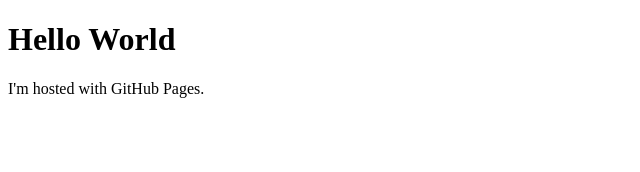
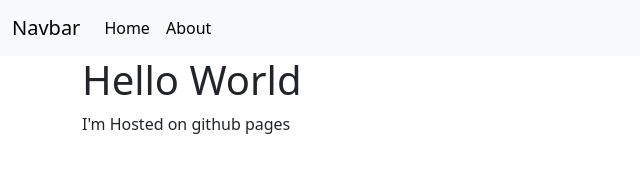
Before and after one commit to Sharma-pratham/Sharma-pratham.github.io, a plain HTML site: page index.html in a window 1280 px wide. Shown: the whole page, without its empty margins (0-640 px from the left). Drawn offline with nearby package versions, Linux system fonts and the light colour scheme.

Commit message:
Added dynamic loading of content
Using v-for loops to generate <li> items to generate all the nav <li> items upon loading.

create another vue app in the bottom script tag.

Also used string intepolation to dynamically load title of the <a> tag of the <li> item.

index.js is just a test I did to add modularity but it didnt as planned.

```diff
--- a/index.html
+++ b/index.html
@@ -1,7 +1,57 @@
 <!DOCTYPE html>
 <html>
+<head>
+    <script src="https://unpkg.com/vue@3/dist/vue.global.js"></script>
+    <link rel="stylesheet" href="https://cdn.jsdelivr.net/npm/bootstrap@5.3.2/dist/css/bootstrap.min.css">
+    <title>Pratham Sharma</title>
+</head>
 <body>
-<h1>Hello World</h1>
-<p>I'm hosted with GitHub Pages.</p>
+
+    <nav id="navBar" class="navbar navbar-expand-lg bg-body-tertiary">
+        <div class="container-fluid">
+          <a class="navbar-brand" href="#">Navbar</a>
+          <button class="navbar-toggler" type="button" data-bs-toggle="collapse" data-bs-target="#navbarNav" aria-controls="navbarNav" aria-expanded="false" aria-label="Toggle navigation">
+            <span class="navbar-toggler-icon"></span>
+          </button>
+          <div class="collapse navbar-collapse" id="navbarNav">
+            <ul class="navbar-nav">
+              <li v-for="(link , index) in links" class="nav-item" :key="index">
+                <a
+                    class="nav-link active"
+                    aria-current="page"
+                    :href="link.url"
+                    :title="`This page leads to ${link.text} page`"
+                    >{{ link.text }}</a>
+              </li>
+            </ul>
+          </div>
+        </div>
+      </nav>
+
+    <div id="content" class="container">
+        <h1>{{ pageTitle }}</h1>
+        <p>{{ content }}</p>
+    </div>
+    <script>
+        Vue.createApp({
+            data(){
+                return {
+                    links: [
+                        {text:'Home', url: 'index.html'},
+                        {text:'About', url: 'index.html'}
+                    ]
+                }
+            }
+        }).mount('#navBar')
+
+        Vue.createApp({
+            data() {
+                return {
+                    pageTitle: 'Hello World',
+                    content: 'I\'m Hosted on github pages'
+                };
+            }
+        }).mount('#content')
+    </script>
 </body>
 </html>
```
Also changed, not shown: HTML/index.html (+7 -2 lines), JS/index.js (added, +8 -0 lines).
